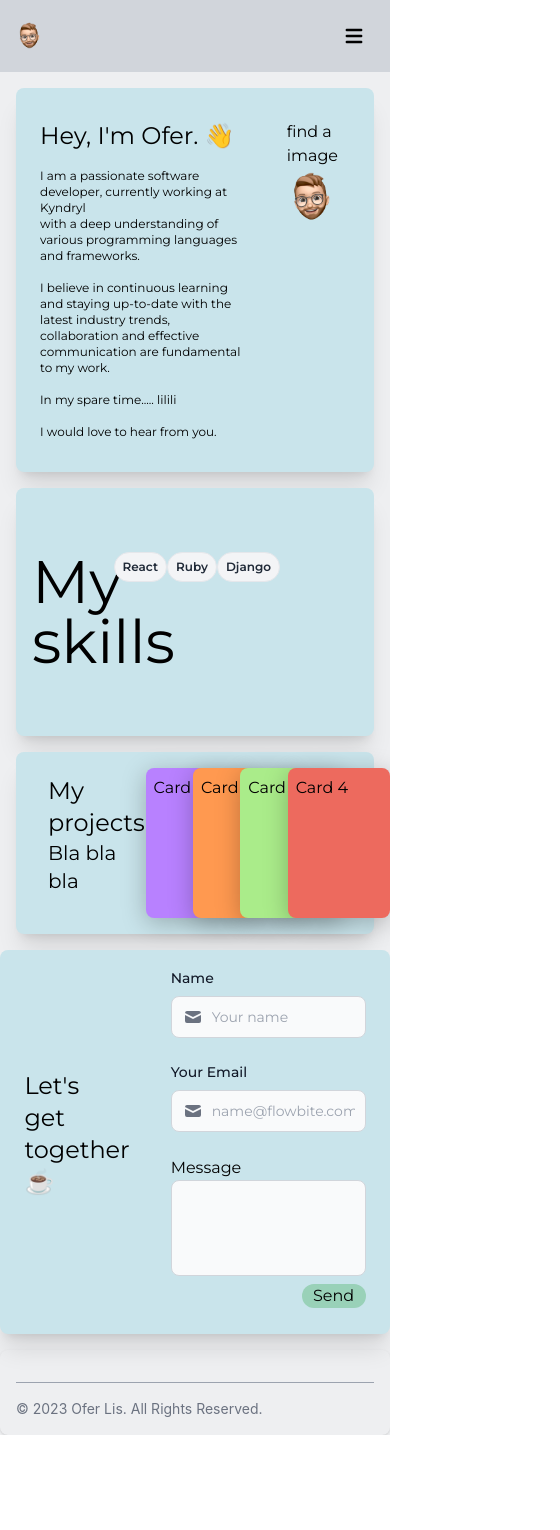
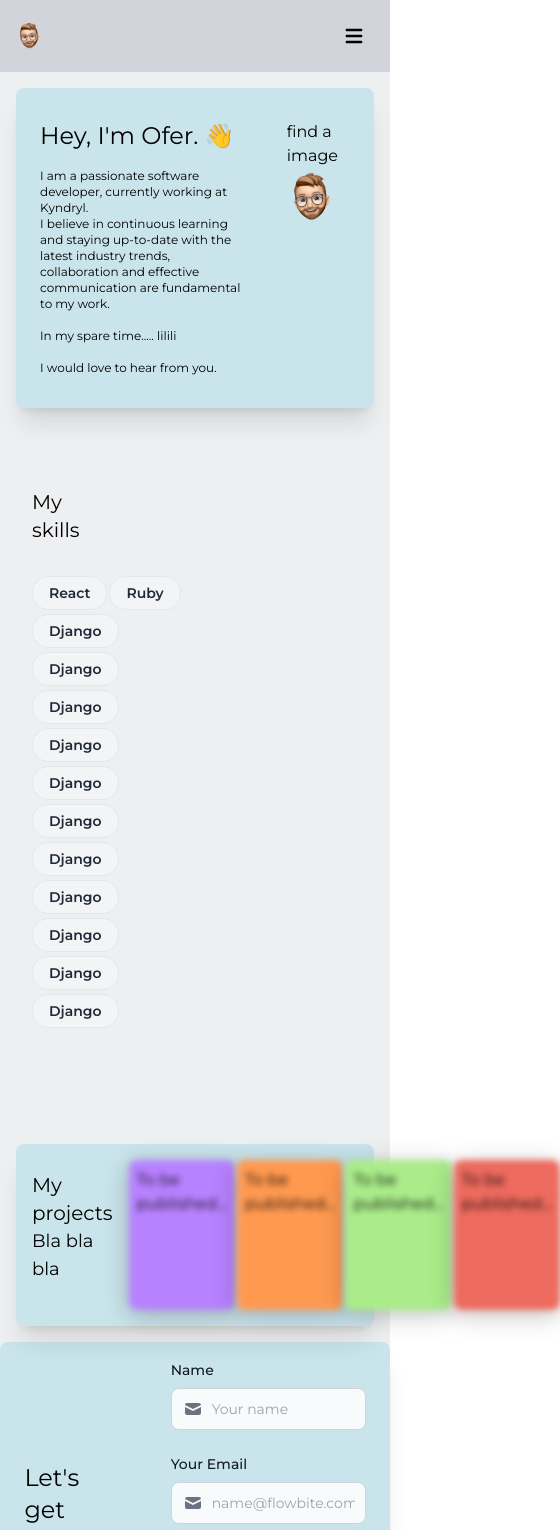
Before and after one commit to Oferlis/portfolio-website, a React (Create React App) app: page / in a window 390 px wide. Shown: the top 1530 px of the page, 560 px wide, since content can reach past the window. Before the commit the page ends 1435 px from the top, so only its background shows below. Built offline with nearby package versions, Linux system fonts and the light colour scheme.

Commit message:
edited design

```diff
--- a/package.json
+++ b/package.json
@@ -4,12 +4,14 @@
   "private": true,
   "dependencies": {
     "@emailjs/browser": "^3.11.0",
+    "@emotion/react": "^11.11.0",
     "@headlessui/react": "^1.7.14",
     "@heroicons/react": "^2.0.18",
     "@testing-library/jest-dom": "^5.16.5",
     "@testing-library/react": "^13.4.0",
     "@testing-library/user-event": "^13.5.0",
     "react": "^18.2.0",
+    "react-awesome-reveal": "^4.2.3",
     "react-dom": "^18.2.0",
     "react-router-dom": "^6.11.2",
     "react-router-hash-link": "^2.4.3",
--- a/src/components/About.js
+++ b/src/components/About.js
@@ -3,8 +3,7 @@ export default function About() {
             <div>
             <h1 className="md:text-4xl text-2xl mb-4 w-5/6">Hey, I'm Ofer.  👋 </h1>
             <p className="md:text-lg text-xs w-5/6">
-            I am a passionate software developer, currently working at Kyndryl<br></br>
-            with a deep understanding of various programming languages and frameworks.<br></br><br></br>
+            I am a passionate software developer, currently working at Kyndryl.<br></br>
 
             I believe in continuous learning and staying up-to-date with the latest industry trends,
             collaboration and effective communication are fundamental to my work.<br></br><br></br>
@@ -14,7 +13,7 @@ export default function About() {
             I would love to hear from you.
             </p>
             </div>
-            <div className="w-1/3 mr-3">
+            <div className="w-1/6 mr-3">
                 <p>find a image</p>
             <img src="ofer_pic.png" alt="me" />
             </div>
--- a/src/components/Projects.js
+++ b/src/components/Projects.js
@@ -1,23 +1,25 @@
+import { Fade } from "react-awesome-reveal";
+
 export default function Projects() {
     return (
-        <>
-            <div id="projects" className="flex flex-row md:mx-20 mx-4 px-4 py-4 shadow-xl bg-[#c9e4eb] rounded-lg md:h-96 mt-4 font-montserrat items-center">
+        <Fade delay={300} cascade >
+            <div id="projects" className="outdiv flex flex-row md:mx-20 mx-4 pr-4 py-4 shadow-xl bg-[#c9e4eb] rounded-lg md:h-96 mt-4 font-montserrat items-center">
                 <div className="mx-4 mb-4 w-1/4 ">
-                    <h1 className="text-2xl md:text-4xl">My projects</h1>
-                    <p className="text-xl md:text-2xl">Bla bla bla</p>
+                    <h1 className="text-xl md:text-4xl">My projects</h1>
+                    <p className="text-lg md:text-2xl">Bla bla bla</p>
                 </div>
                 <div className="gallery w-3/4">
                     <div className="card">
-                        Card 1
+                        To be published...
                     </div>
                     <div className="card">
-                        Card 2
+                        To be published...
                     </div>
                     <div className="card">
-                        Card 3
+                        To be published...
                     </div>
                     <div className="card">
-                        Card 4
+                        To be published...
                     </div>
                 </div>
             </div>
@@ -26,24 +28,23 @@ export default function Projects() {
 
 .gallery {
     display: flex;
-    left: calc(50% - 330px);
 }
 
 .card {
-    position: relative;
     left: 0px;
     width: 220px;
     height: 300px;
     padding: 8px;
+    margin-right: 2px;
     background-color: white;
     border-radius: 8px;
     transition: 1s ease-in-out;
     box-shadow: rgba(0, 0, 0, 0.25) 0px 5px 25px;
+    filter: blur(3px);
 }
 
 @media only screen and (max-width: 768px) {
     .card {
-        position: relative;
         left: 0px;
         width: 110px;
         height: 150px;
@@ -52,7 +53,10 @@ export default function Projects() {
         border-radius: 8px;
         transition: 1s ease-in-out;
         box-shadow: rgba(0, 0, 0, 0.25) 0px 5px 25px;
+        filter: blur(3px);
     }
+
+
 }
 
 .card:nth-child(1) {
@@ -72,21 +76,22 @@ export default function Projects() {
 }
 
 .card:not(:first-child) {
-    margin-left: -55px;
+
 }
 
 .card:hover {
     transform: translateY(-16px);
     font-weight: bold;
     cursor: pointer;
+    filter: blur(0px)
 }
 
 .card:hover ~ .card {
-    left: 55px;
+
 }
                 `}
             </style>
-        </>
+        </Fade>
    )
 
 }
--- a/src/components/Skills.js
+++ b/src/components/Skills.js
@@ -1,10 +1,21 @@
 export default function Skills() {
-    return (<div id="skills" className="flex flex-row md:mx-20 mx-4 px-4 py-16 shadow-xl bg-[#c9e4eb] rounded-lg md:h-96 mt-4 font-montserrat items-start">
-                <h1 className="text-6xl w-1/4">My skills</h1>
-                <div className="w-3/4 flex flex-row flex-wrap ">
-                    <p className="px-2 py-1.5 text-xs font-semibold text-gray-800 bg-gray-100 border border-gray-200 rounded-2xl "> React</p>
-                    <p className="px-2 py-1.5 text-xs font-semibold text-gray-800 bg-gray-100 border border-gray-200 rounded-2xl "> Ruby</p>
-                    <p className="px-2 py-1.5 text-xs font-semibold text-gray-800 bg-gray-100 border border-gray-200 rounded-2xl "> Django</p>
+    return (<div id="skills" className="flex flex-col md:mx-20 mx-4 px-4 py-16 rounded-lg md:h-96 mt-4 font-montserrat items-start">
+                <h1 className="md:text-6xl text-xl w-1/4">My skills</h1>
+                <div className="w-1/2 flex flex-row flex-wrap my-8">
+                    <p className="px-4 mr-0.5 mb-1 py-1.5 text-sm font-semibold text-gray-800 bg-gray-100 border border-gray-200 rounded-2xl "> React</p>
+                    <p className="px-4 mr-0.5 mb-1 py-1.5 text-sm font-semibold text-gray-800 bg-gray-100 border border-gray-200 rounded-2xl "> Ruby</p>
+                    <p className="px-4 mr-0.5 mb-1 py-1.5 text-sm font-semibold text-gray-800 bg-gray-100 border border-gray-200 rounded-2xl "> Django</p>
+                    <p className="px-4 mr-0.5 mb-1 py-1.5 text-sm font-semibold text-gray-800 bg-gray-100 border border-gray-200 rounded-2xl "> Django</p>
+                    <p className="px-4 mr-0.5 mb-1 py-1.5 text-sm font-semibold text-gray-800 bg-gray-100 border border-gray-200 rounded-2xl "> Django</p>
+                    <p className="px-4 mr-0.5 mb-1 py-1.5 text-sm font-semibold text-gray-800 bg-gray-100 border border-gray-200 rounded-2xl "> Django</p>
+                    <p className="px-4 mr-0.5 mb-1 py-1.5 text-sm font-semibold text-gray-800 bg-gray-100 border border-gray-200 rounded-2xl "> Django</p>
+                    <p className="px-4 mr-0.5 mb-1 py-1.5 text-sm font-semibold text-gray-800 bg-gray-100 border border-gray-200 rounded-2xl "> Django</p>
+                    <p className="px-4 mr-0.5 mb-1 py-1.5 text-sm font-semibold text-gray-800 bg-gray-100 border border-gray-200 rounded-2xl "> Django</p>
+                    <p className="px-4 mr-0.5 mb-1 py-1.5 text-sm font-semibold text-gray-800 bg-gray-100 border border-gray-200 rounded-2xl "> Django</p>
+                    <p className="px-4 mr-0.5 mb-1 py-1.5 text-sm font-semibold text-gray-800 bg-gray-100 border border-gray-200 rounded-2xl "> Django</p>
+                    <p className="px-4 mr-0.5 mb-1 py-1.5 text-sm font-semibold text-gray-800 bg-gray-100 border border-gray-200 rounded-2xl "> Django</p>
+                    <p className="px-4 mr-0.5 mb-1 py-1.5 text-sm font-semibold text-gray-800 bg-gray-100 border border-gray-200 rounded-2xl "> Django</p>
+
                 </div>
             </div>)
 }
```
Also changed, not shown: public/proj-ex.jpg (added), 2 other files (tests, documents, lock files or other folders).
